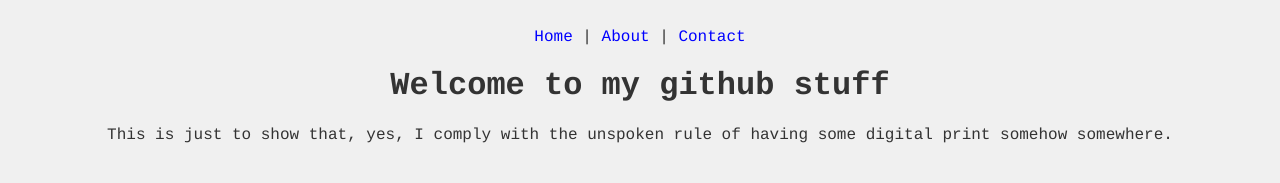
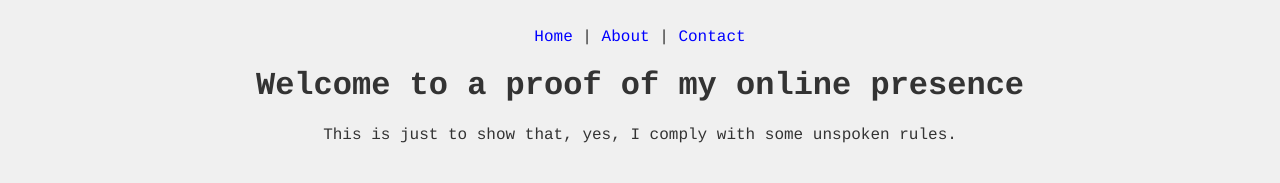
Before and after one commit to frihaka/frihaka.github.io, a plain HTML site: page index.html in a window 1280 px wide. Drawn offline with Linux system fonts and the light colour scheme.

Commit message:
update io address

```diff
--- a/index.html
+++ b/index.html
@@ -12,8 +12,8 @@
     <a href="contact.html">Contact</a>
   </div>
 
-  <h1>Welcome to my github stuff</h1>
-  <p>This is just to show that, yes, I comply with the unspoken rule of having some digital print somehow somewhere.</p>
+  <h1>Welcome to a proof of my online presence</h1>
+  <p>This is just to show that, yes, I comply with some unspoken rules.</p>
 
   <marquee>🔥 Look overhere! 🔥</marquee>
 </body>
```
